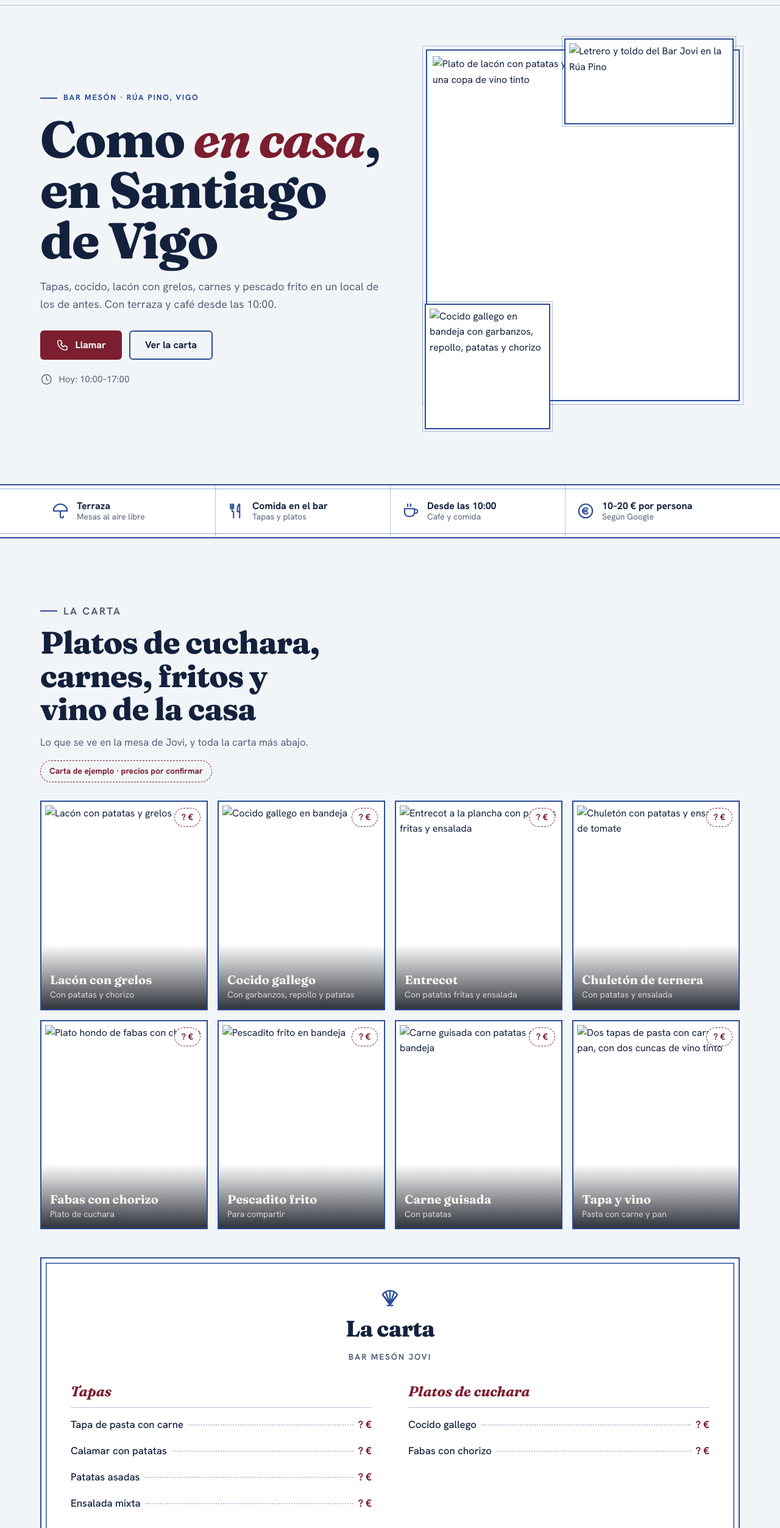
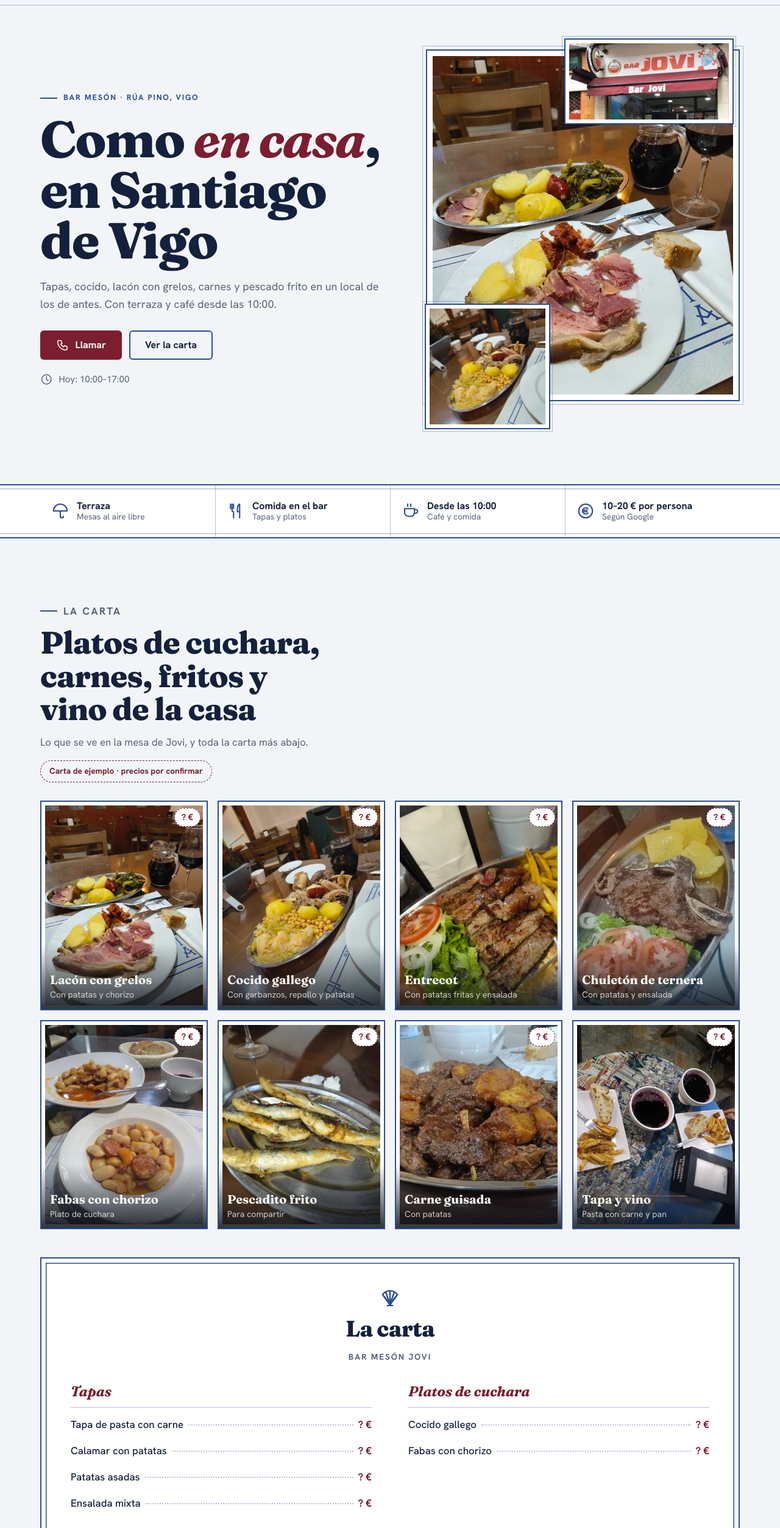
Before and after one commit to websdeizan/Bar-meson-javi, a plain HTML site: page index.html in a window 1280 px wide. Shown: the part 54-2560 px from the top of the page at 61% size. Drawn offline with Linux system fonts and the light colour scheme.

Commit message:
Update index.html

```diff
--- a/index.html
+++ b/index.html
@@ -264,9 +264,9 @@ footer .mark{font-size:1.5rem;color:var(--ink)}
         <p class="today"><svg class="ico" viewBox="0 0 24 24" aria-hidden="true"><circle cx="12" cy="12" r="9"/><path d="M12 7v5l3 2"/></svg><span id="today-text">Abierto de lunes a sábado desde las 10:00</span></p>
       </div>
       <div class="visual">
-        <div class="frame main"><img src="img/lacon.jpg" alt="Plato de lacón con patatas y bandeja de grelos con chorizo, con una copa de vino tinto" width="768" height="1024" fetchpriority="high"></div>
-        <div class="frame small"><img src="img/cocido.jpg" alt="Cocido gallego en bandeja con garbanzos, repollo, patatas y chorizo" width="768" height="1024"></div>
-        <div class="frame tagphoto"><img src="img/local.jpg" alt="Letrero y toldo del Bar Jovi en la Rúa Pino" width="650" height="310"></div>
+        <div class="frame main"><img src="lacon.jpg" alt="Plato de lacón con patatas y bandeja de grelos con chorizo, con una copa de vino tinto" width="768" height="1024" fetchpriority="high"></div>
+        <div class="frame small"><img src="cocido.jpg" alt="Cocido gallego en bandeja con garbanzos, repollo, patatas y chorizo" width="768" height="1024"></div>
+        <div class="frame tagphoto"><img src="local.jpg" alt="Letrero y toldo del Bar Jovi en la Rúa Pino" width="650" height="310"></div>
       </div>
     </div>
   </section>
@@ -292,14 +292,14 @@ footer .mark{font-size:1.5rem;color:var(--ink)}
       </div>
 
       <div class="cards" tabindex="0" aria-label="Platos destacados, desliza para ver más">
-        <figure class="card"><div class="im"><img src="img/lacon.jpg" alt="Lacón con patatas y grelos" loading="lazy" decoding="async"></div><span class="price">? €</span><figcaption><h3>Lacón con grelos</h3><span>Con patatas y chorizo</span></figcaption></figure>
-        <figure class="card"><div class="im"><img src="img/cocido.jpg" alt="Cocido gallego en bandeja" loading="lazy" decoding="async"></div><span class="price">? €</span><figcaption><h3>Cocido gallego</h3><span>Con garbanzos, repollo y patatas</span></figcaption></figure>
-        <figure class="card"><div class="im"><img src="img/entrecot.jpg" alt="Entrecot a la plancha con patatas fritas y ensalada" loading="lazy" decoding="async"></div><span class="price">? €</span><figcaption><h3>Entrecot</h3><span>Con patatas fritas y ensalada</span></figcaption></figure>
-        <figure class="card"><div class="im"><img src="img/chuleton.jpg" alt="Chuletón con patatas y ensalada de tomate" loading="lazy" decoding="async"></div><span class="price">? €</span><figcaption><h3>Chuletón de ternera</h3><span>Con patatas y ensalada</span></figcaption></figure>
-        <figure class="card"><div class="im"><img src="img/fabas.jpg" alt="Plato hondo de fabas con chorizo" loading="lazy" decoding="async"></div><span class="price">? €</span><figcaption><h3>Fabas con chorizo</h3><span>Plato de cuchara</span></figcaption></figure>
-        <figure class="card"><div class="im"><img src="img/pescadito.jpg" alt="Pescadito frito en bandeja" loading="lazy" decoding="async"></div><span class="price">? €</span><figcaption><h3>Pescadito frito</h3><span>Para compartir</span></figcaption></figure>
-        <figure class="card"><div class="im"><img src="img/guisado.jpg" alt="Carne guisada con patatas en bandeja" loading="lazy" decoding="async"></div><span class="price">? €</span><figcaption><h3>Carne guisada</h3><span>Con patatas</span></figcaption></figure>
-        <figure class="card"><div class="im"><img src="img/tapas-vino.jpg" alt="Dos tapas de pasta con carne y pan, con dos cuncas de vino tinto" loading="lazy" decoding="async"></div><span class="price">? €</span><figcaption><h3>Tapa y vino</h3><span>Pasta con carne y pan</span></figcaption></figure>
+        <figure class="card"><div class="im"><img src="lacon.jpg" alt="Lacón con patatas y grelos" loading="lazy" decoding="async"></div><span class="price">? €</span><figcaption><h3>Lacón con grelos</h3><span>Con patatas y chorizo</span></figcaption></figure>
+        <figure class="card"><div class="im"><img src="cocido.jpg" alt="Cocido gallego en bandeja" loading="lazy" decoding="async"></div><span class="price">? €</span><figcaption><h3>Cocido gallego</h3><span>Con garbanzos, repollo y patatas</span></figcaption></figure>
+        <figure class="card"><div class="im"><img src="entrecot.jpg" alt="Entrecot a la plancha con patatas fritas y ensalada" loading="lazy" decoding="async"></div><span class="price">? €</span><figcaption><h3>Entrecot</h3><span>Con patatas fritas y ensalada</span></figcaption></figure>
+        <figure class="card"><div class="im"><img src="chuleton.jpg" alt="Chuletón con patatas y ensalada de tomate" loading="lazy" decoding="async"></div><span class="price">? €</span><figcaption><h3>Chuletón de ternera</h3><span>Con patatas y ensalada</span></figcaption></figure>
+        <figure class="card"><div class="im"><img src="fabas.jpg" alt="Plato hondo de fabas con chorizo" loading="lazy" decoding="async"></div><span class="price">? €</span><figcaption><h3>Fabas con chorizo</h3><span>Plato de cuchara</span></figcaption></figure>
+        <figure class="card"><div class="im"><img src="pescadito.jpg" alt="Pescadito frito en bandeja" loading="lazy" decoding="async"></div><span class="price">? €</span><figcaption><h3>Pescadito frito</h3><span>Para compartir</span></figcaption></figure>
+        <figure class="card"><div class="im"><img src="guisado.jpg" alt="Carne guisada con patatas en bandeja" loading="lazy" decoding="async"></div><span class="price">? €</span><figcaption><h3>Carne guisada</h3><span>Con patatas</span></figcaption></figure>
+        <figure class="card"><div class="im"><img src="tapas-vino.jpg" alt="Dos tapas de pasta con carne y pan, con dos cuncas de vino tinto" loading="lazy" decoding="async"></div><span class="price">? €</span><figcaption><h3>Tapa y vino</h3><span>Pasta con carne y pan</span></figcaption></figure>
       </div>
       <p class="hint"><svg class="ico" viewBox="0 0 24 24" aria-hidden="true"><path d="M5 12h14M13 6l6 6-6 6"/></svg>Desliza para ver más platos</p>
 
@@ -364,10 +364,10 @@ footer .mark{font-size:1.5rem;color:var(--ink)}
         </ul>
       </div>
       <div class="gal">
-        <button type="button" data-src="img/fachada.jpg" data-cap="La fachada, en la Rúa Pino"><span class="im"><img src="img/fachada.jpg" alt="Letrero y toldo granate del Bar Jovi" loading="lazy" decoding="async"></span></button>
-        <button type="button" data-src="img/cafe.jpg" data-cap="Un café en Jovi"><span class="im"><img src="img/cafe.jpg" alt="Café y copa de aceite sobre un mantel de papel con el mapa del Camino de Santiago" loading="lazy" decoding="async"><span class="cap">El café</span></span></button>
-        <button type="button" data-src="img/vino.jpg" data-cap="Vino tinto, en copa y en jarra"><span class="im"><img src="img/vino.jpg" alt="Copa y jarra de vino tinto sobre la mesa" loading="lazy" decoding="async"><span class="cap">Vino de la casa</span></span></button>
-        <button type="button" data-src="img/calamar.jpg" data-cap="Calamar con patatas y pan"><span class="im"><img src="img/calamar.jpg" alt="Tapa de calamar con patatas en salsa y una rebanada de pan" loading="lazy" decoding="async"><span class="cap">Tapa de calamar</span></span></button>
+        <button type="button" data-src="fachada.jpg" data-cap="La fachada, en la Rúa Pino"><span class="im"><img src="fachada.jpg" alt="Letrero y toldo granate del Bar Jovi" loading="lazy" decoding="async"></span></button>
+        <button type="button" data-src="cafe.jpg" data-cap="Un café en Jovi"><span class="im"><img src="cafe.jpg" alt="Café y copa de aceite sobre un mantel de papel con el mapa del Camino de Santiago" loading="lazy" decoding="async"><span class="cap">El café</span></span></button>
+        <button type="button" data-src="vino.jpg" data-cap="Vino tinto, en copa y en jarra"><span class="im"><img src="vino.jpg" alt="Copa y jarra de vino tinto sobre la mesa" loading="lazy" decoding="async"><span class="cap">Vino de la casa</span></span></button>
+        <button type="button" data-src="calamar.jpg" data-cap="Calamar con patatas y pan"><span class="im"><img src="calamar.jpg" alt="Tapa de calamar con patatas en salsa y una rebanada de pan" loading="lazy" decoding="async"><span class="cap">Tapa de calamar</span></span></button>
       </div>
     </div>
   </section>
@@ -412,7 +412,7 @@ footer .mark{font-size:1.5rem;color:var(--ink)}
         </div>
         <div class="box">
           <h3><svg class="ico" viewBox="0 0 24 24" aria-hidden="true"><path d="M12 21s-6.5-5.6-6.5-11a6.5 6.5 0 0113 0C18.5 15.4 12 21 12 21z"/><circle cx="12" cy="10" r="2.4"/></svg>Dónde estamos</h3>
-          <div class="fach"><img src="img/fachada.jpg" alt="Fachada del Bar Jovi" width="650" height="235" loading="lazy" decoding="async"></div>
+          <div class="fach"><img src="fachada.jpg" alt="Fachada del Bar Jovi" width="650" height="235" loading="lazy" decoding="async"></div>
           <address class="addr" id="addr">Rúa Pino, 24<small>Santiago de Vigo, 36206 Vigo, Pontevedra</small></address>
           <p class="tel"><svg class="ico" viewBox="0 0 24 24" aria-hidden="true"><path d="M5 4h4l2 5-2.5 1.5a11 11 0 0 0 5 5L15 13l5 2v4a2 2 0 0 1-2 2A15 15 0 0 1 3 6a2 2 0 0 1 2-2z"/></svg><span id="phone">672 55 07 00</span></p>
           <div class="btns">
```
